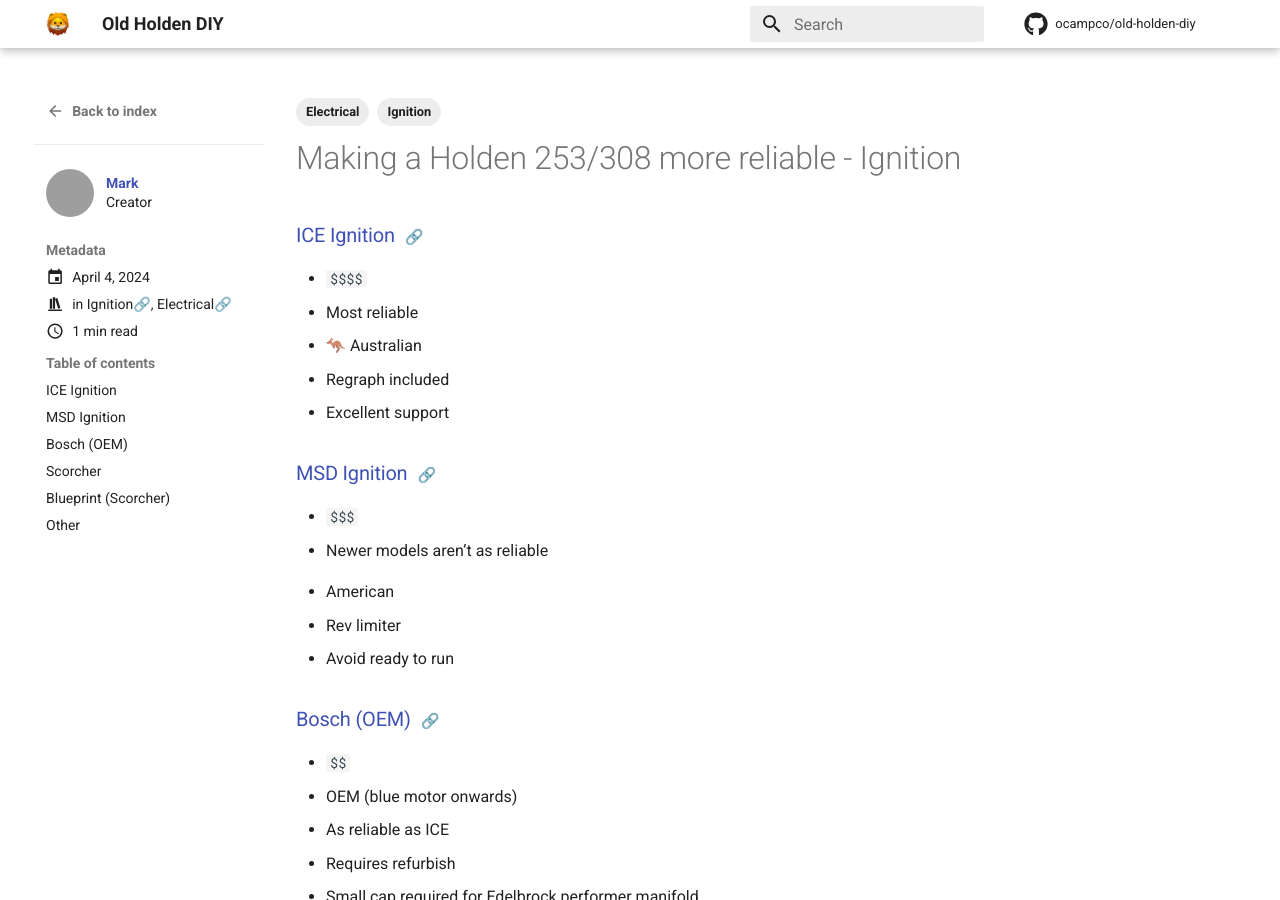
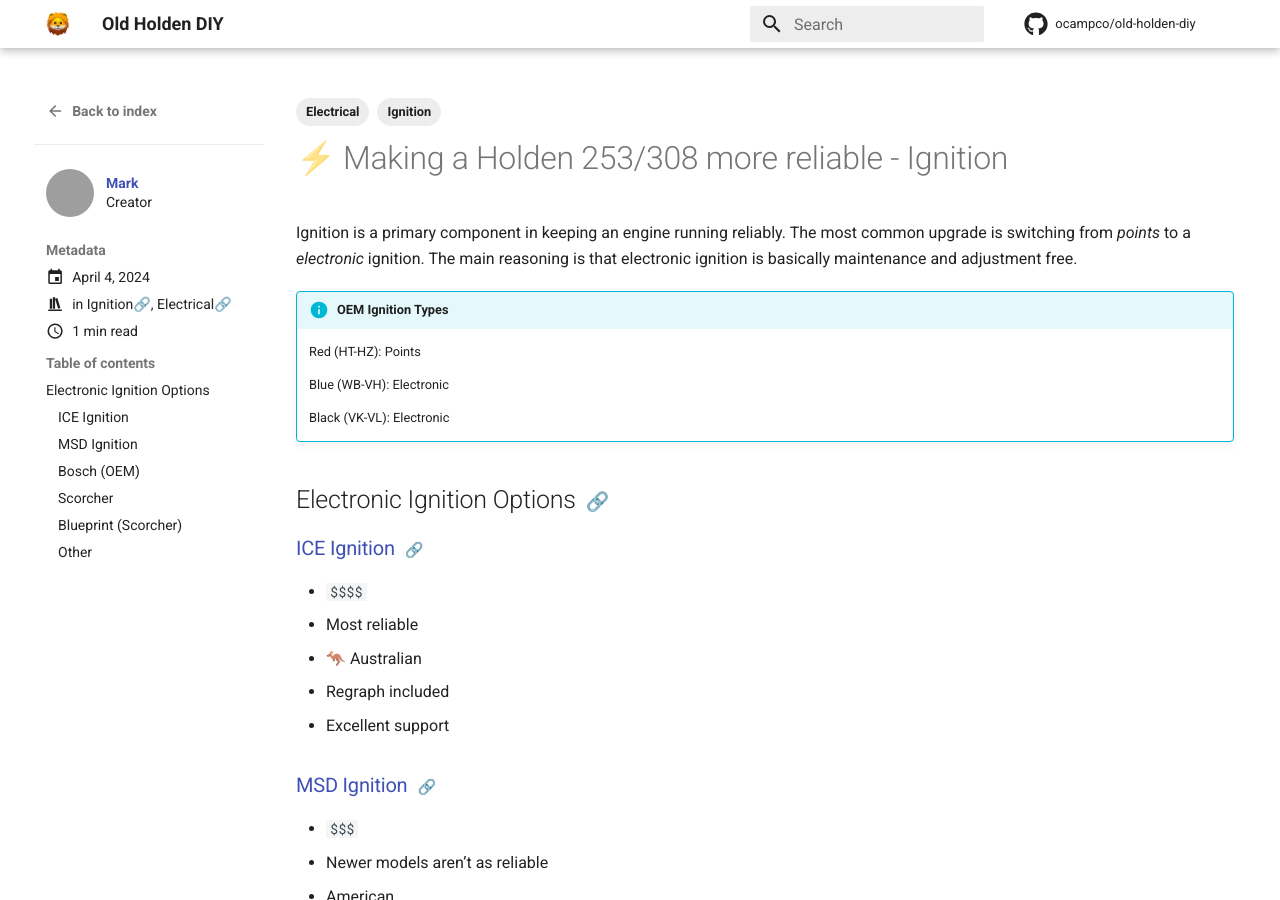
Before and after one commit to ocampco/old-holden-diy, an MkDocs documentation site: the page built from docs/blog/posts/ignition.md, in a window 1280 px wide and 900 px high. Built offline with MkDocs 1.6.1 and Material for MkDocs 9.7.7, drawn with Linux system fonts in a browser that asks for light colours; comment, search, counter and statistics services are not loaded; grey boxes are pictures that could not be loaded.

Commit message:
minor update for docs

```diff
--- a/docs/blog/posts/ignition.md
+++ b/docs/blog/posts/ignition.md
@@ -11,9 +10,22 @@
   - Electrical
 ---
 
-# Making a Holden 253/308 more reliable - Ignition
+# ⚡️ Making a Holden 253/308 more reliable - Ignition
+
+Ignition is a primary component in keeping an engine running reliably. The most common upgrade is switching from _points_ to a _electronic_ ignition. The main reasoning is that electronic ignition is basically maintenance and adjustment free.
+
+!!! info "OEM Ignition Types"
+
+    Red (HT-HZ): Points
+
+    Blue (WB-VH): Electronic
+
+    Black (VK-VL): Electronic
+
+## Electronic Ignition Options
 
 ### [ICE Ignition](https://www.iceignition.com/)
+<!-- more -->
 - `$$$$`
 - Most reliable
 - 🦘 Australian
@@ -23,7 +35,6 @@
 ### [MSD Ignition](https://www.holley.com/brands/msd/)
 - `$$$`
 - Newer models aren’t as reliable
-<!-- more -->
 - American
 - Rev limiter
 - Avoid ready to run
```
Also changed, not shown: other parts of docs/blog/posts/ignition.md (+0 -1 lines), docs/blog/posts/radiator.md (+2 -1 lines).
